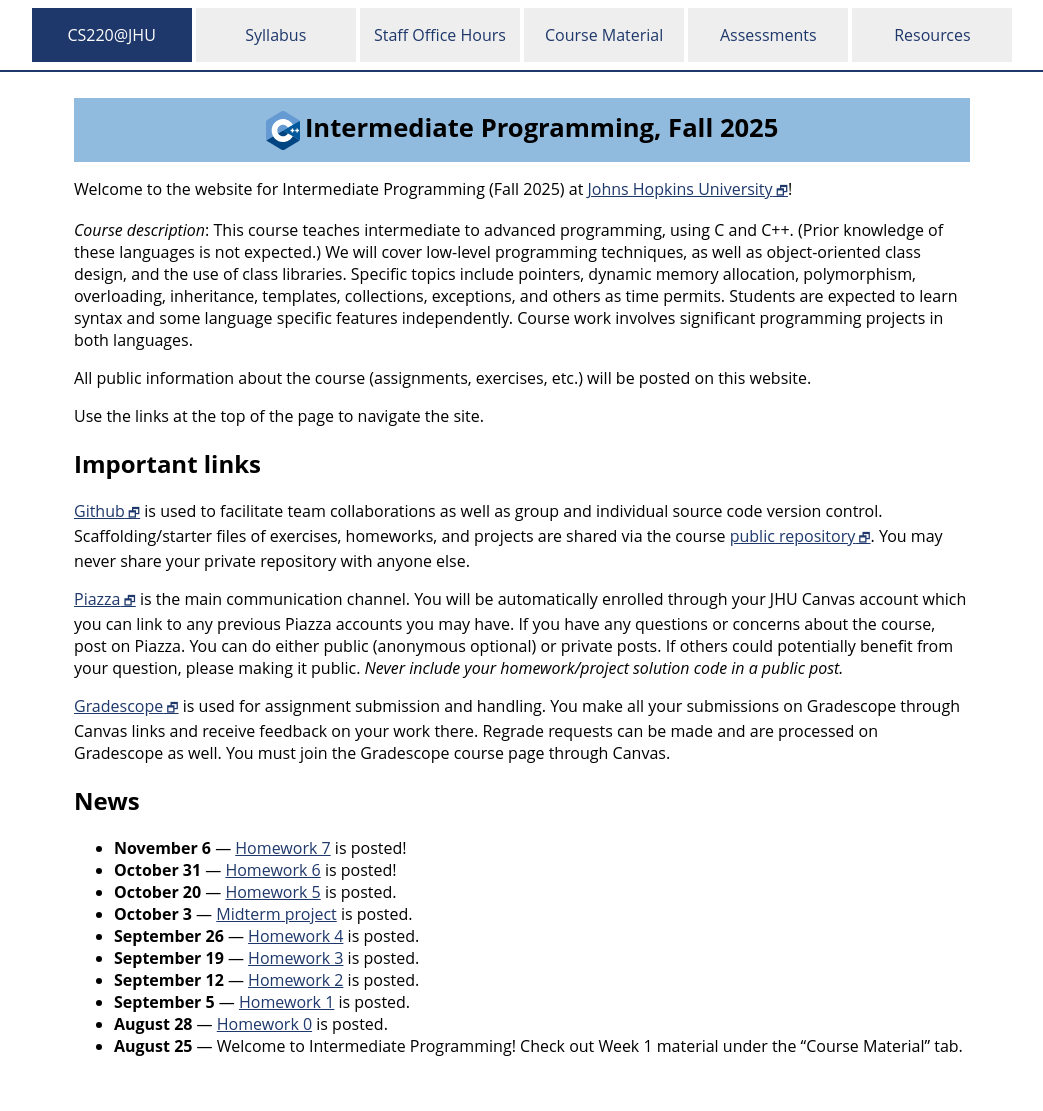
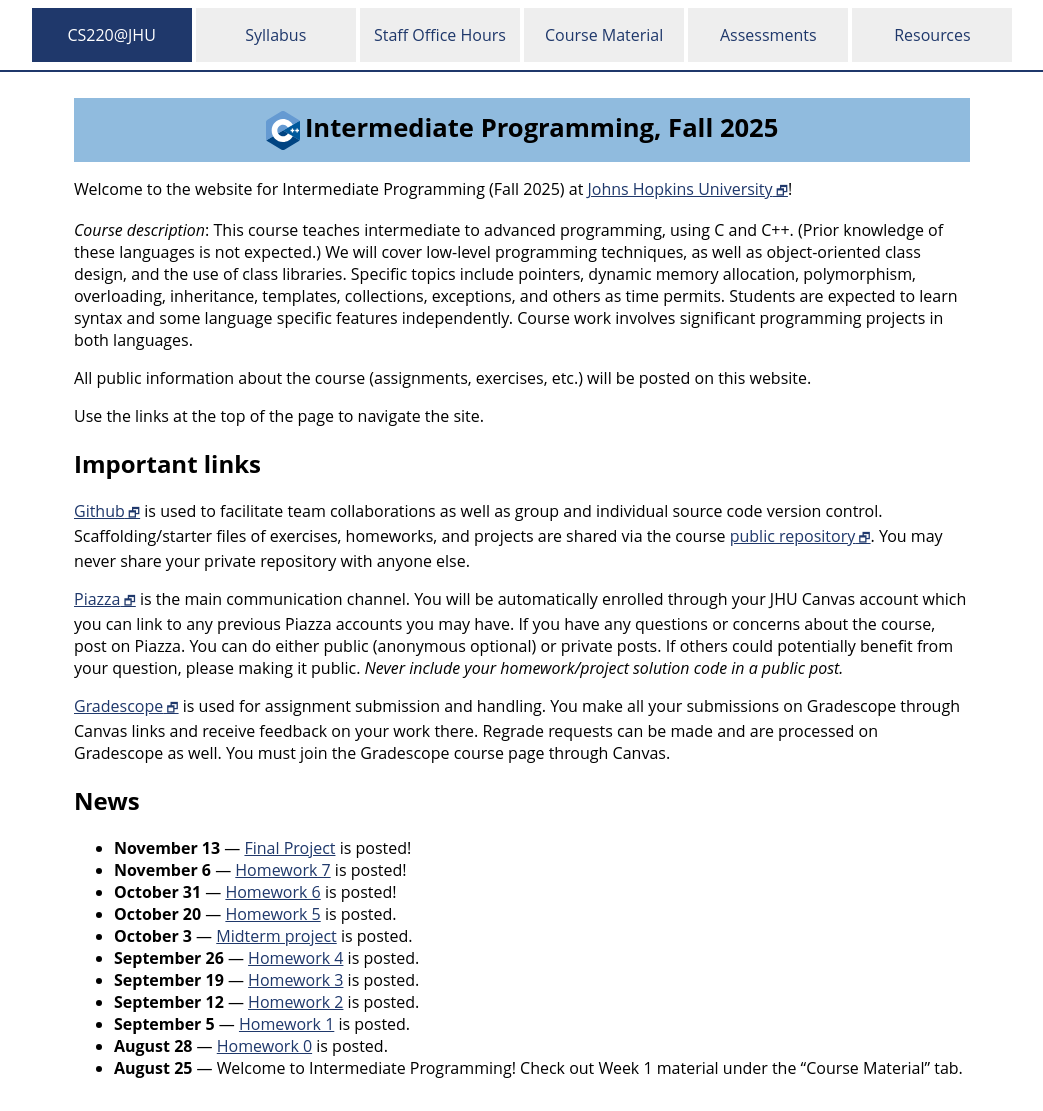
Before and after one commit to jhu-ip/cs220-f25, a Jekyll site: the page built from index.md, in a window 1280 px wide. Shown: the whole page, without its empty margins (118-1161 px from the left). Built offline with Jekyll 4.4.1, drawn with Linux system fonts in a browser that asks for light colours; before the commit the page ends 1089 px from its top, so only the background shows below that.

Commit message:
linked final project in schedule.md and index.md

```diff
--- a/index.md
+++ b/index.md
@@ -45,6 +45,7 @@
 well. You must join the Gradescope course page through Canvas.
 
 ## News
+* **November 13** — [Final Project](https://jhu-ip.github.io/cs220-f25/assign/final.html) is posted!
 * **November 6** — [Homework 7](https://jhu-ip.github.io/cs220-f25/assign/hw7.html) is posted!
 * **October 31** — [Homework 6](https://www.gradescope.com/courses/1070771/assignments/7035238/) is posted!
 * **October 20** — [Homework 5](assign/hw5.html) is posted.
```
Also changed, not shown: schedule.md (+1 -0 lines).
